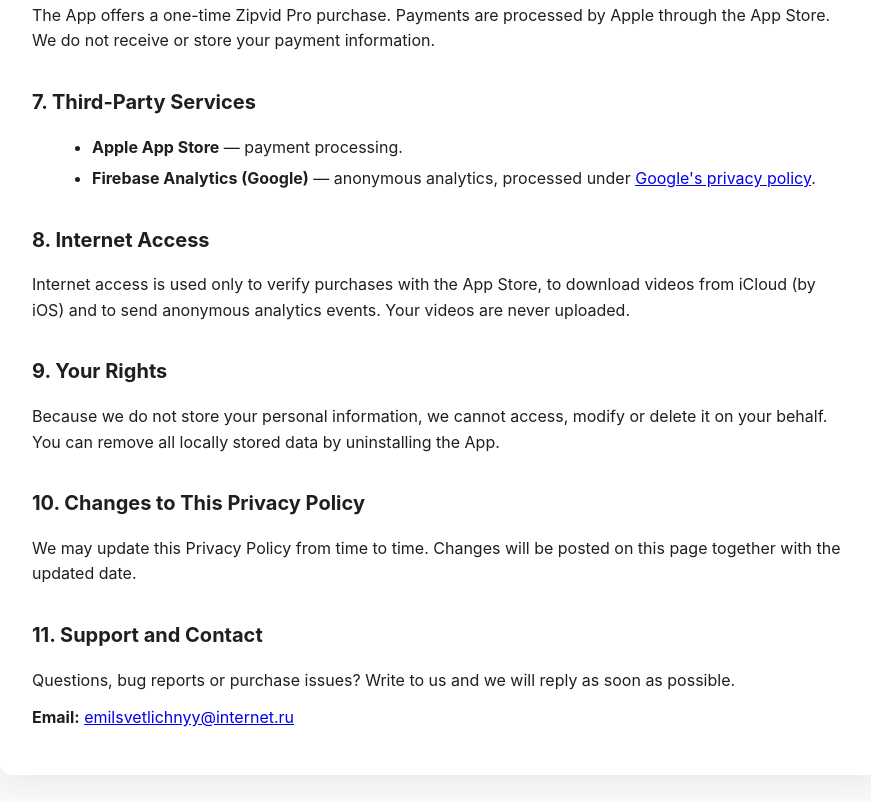
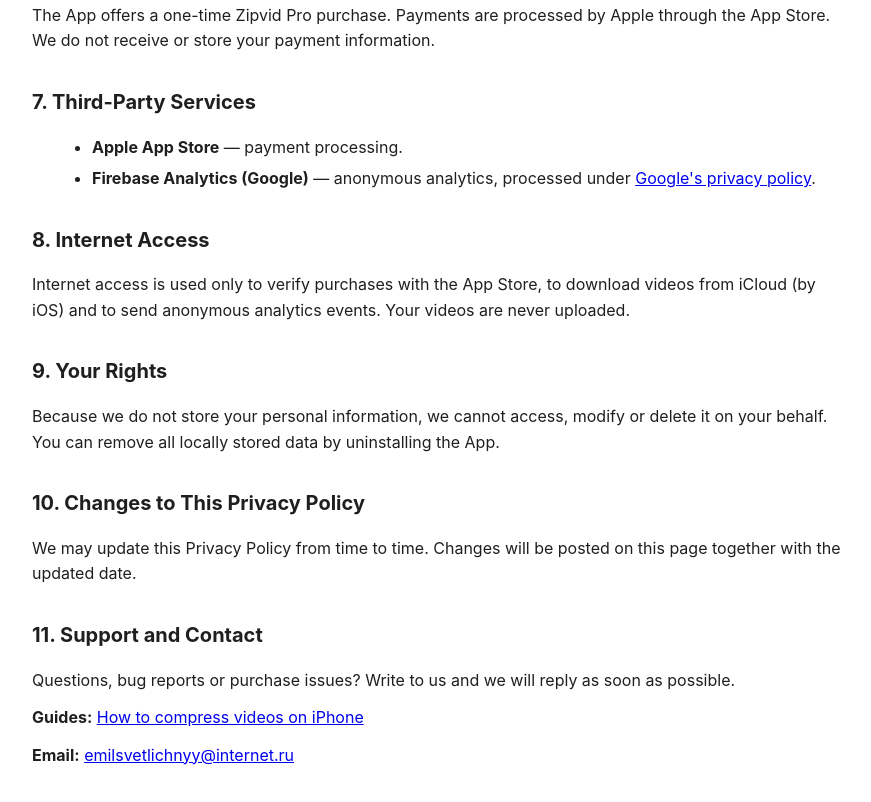
Before and after one commit to emilSvetlichnyy/zipvid-privacy, a plain HTML site: page index.html in a window 1280 px wide. Shown: the part 1499-2301 px from the top of the page, without its empty margins (198-1069 px from the left). Drawn offline with Linux system fonts and the light colour scheme.

Commit message:
Link to Zipvid guides
Co-Authored-By: Claude Sonnet 5.5 <noreply@anthropic.com>

```diff
--- a/index.html
+++ b/index.html
@@ -179,6 +179,10 @@
     </p>
 
     <p>
+        <strong>Guides:</strong> <a href="https://emilsvetlichnyy.app/zipvid-guides/">How to compress videos on iPhone</a>
+    </p>
+
+    <p>
         <strong>Email:</strong> <a href="mailto:emilsvetlichnyy@internet.ru">emilsvetlichnyy@internet.ru</a>
     </p>
 
```
